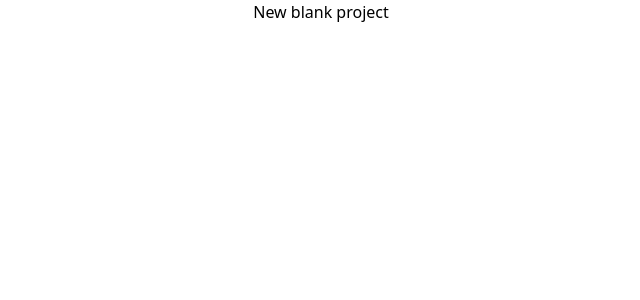
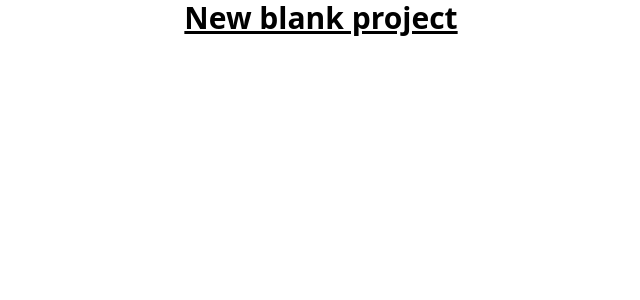
Before and after one commit to JAYMAC1/github-finder, a React (Create React App) app: page / in a window 1280 px wide. Shown: the top 300 px of the page, without its empty margins (319-959 px from the left). Built offline with nearby package versions, Linux system fonts and the light colour scheme.

Commit message:
tested tailwinf css class

```diff
--- a/src/App.js
+++ b/src/App.js
@@ -3,7 +3,7 @@
 function App() {
   return (
     <div className='App'>
-      <h1>New blank project</h1>
+      <h1 className='text-3xl font-bold underline'>New blank project</h1>
     </div>
   )
 }
```
